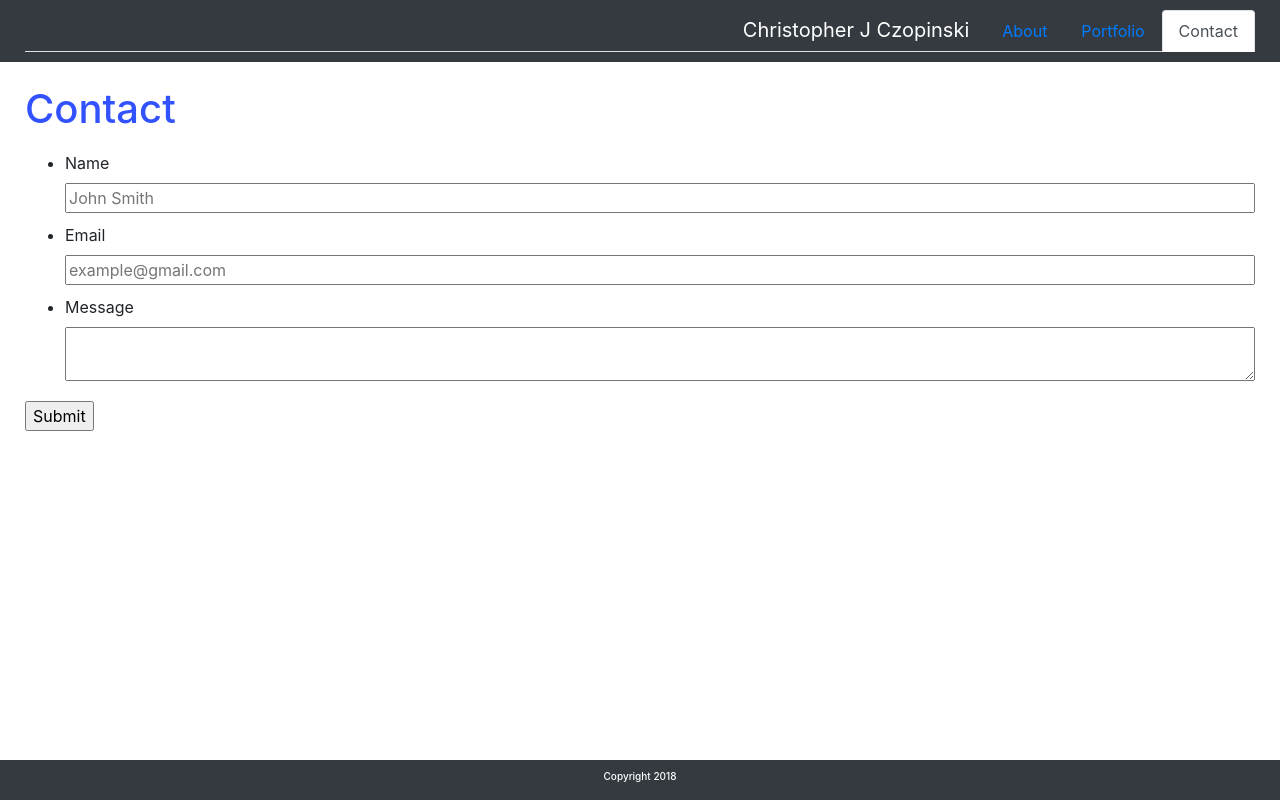
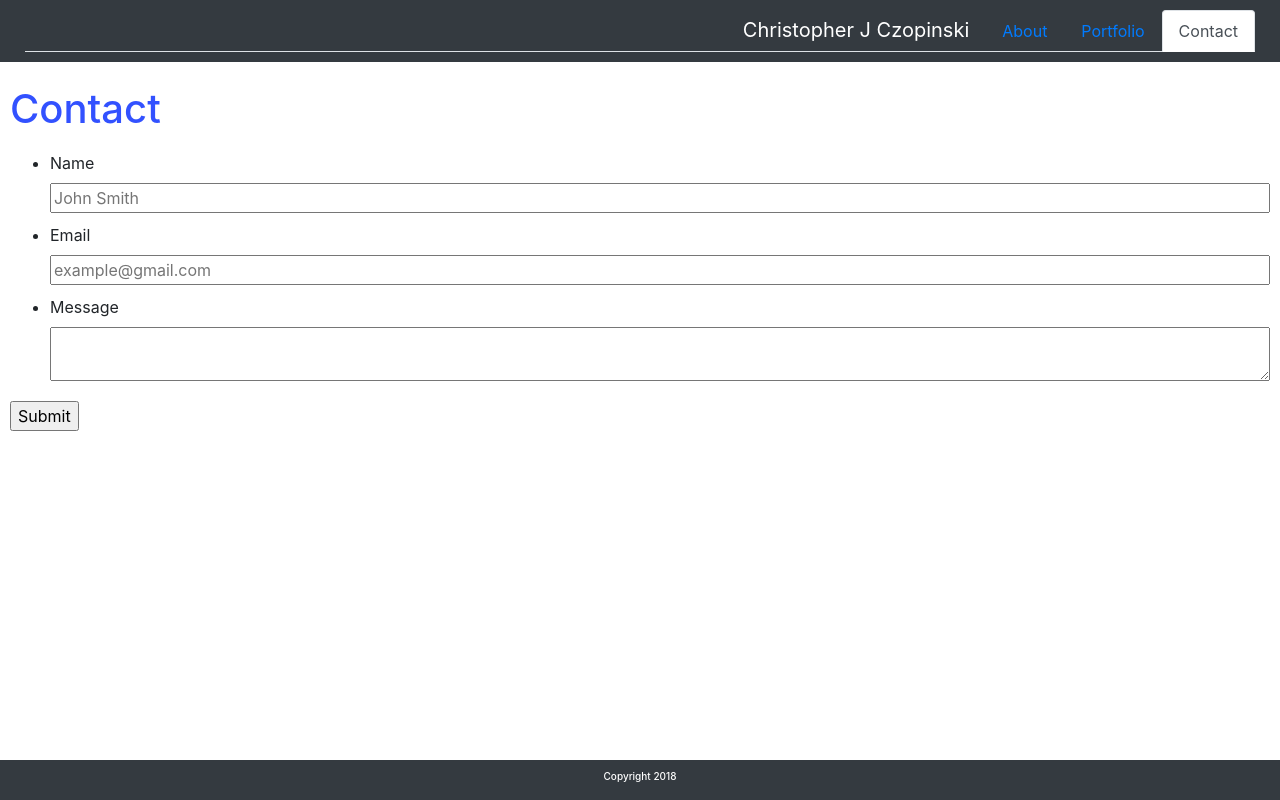
Before and after one commit to czops/Bootstrap-Portfolio, a plain HTML site: page contact.html in a window 1280 px wide. Drawn offline with nearby package versions, Linux system fonts and the light colour scheme.

```diff
--- a/contact.html
+++ b/contact.html
@@ -37,8 +37,8 @@
 
 
     <div class="row">
-        <div class="col">
-        <section class="main-section col-lg-12">
+        <div class="col col-lg-12">
+        <section class="main-section">
                 <h1>Contact</h1>
             <form id="contact-form">
                 <ul>
```
Also changed, not shown: index.html (+2 -1 lines).
